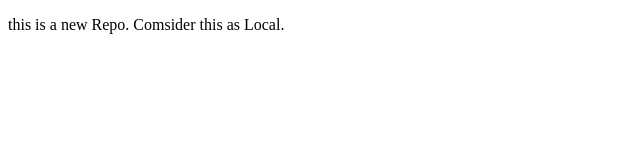
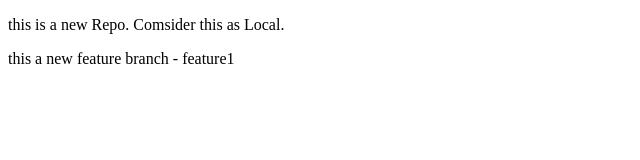
Before and after one commit to Repo-Pankaj/Local-repo, a plain HTML site: page index.html in a window 1280 px wide. Shown: the whole page, without its empty margins (0-640 px from the left). Drawn offline with Linux system fonts and the light colour scheme.

Commit message:
newly created feature branch

```diff
--- a/index.html
+++ b/index.html
@@ -7,5 +7,6 @@
 </head>
 <body>
     <p>this is a new Repo. Comsider this as Local.</p>
+    <p>this a new feature branch - feature1</p>
 </body>
 </html>
```
